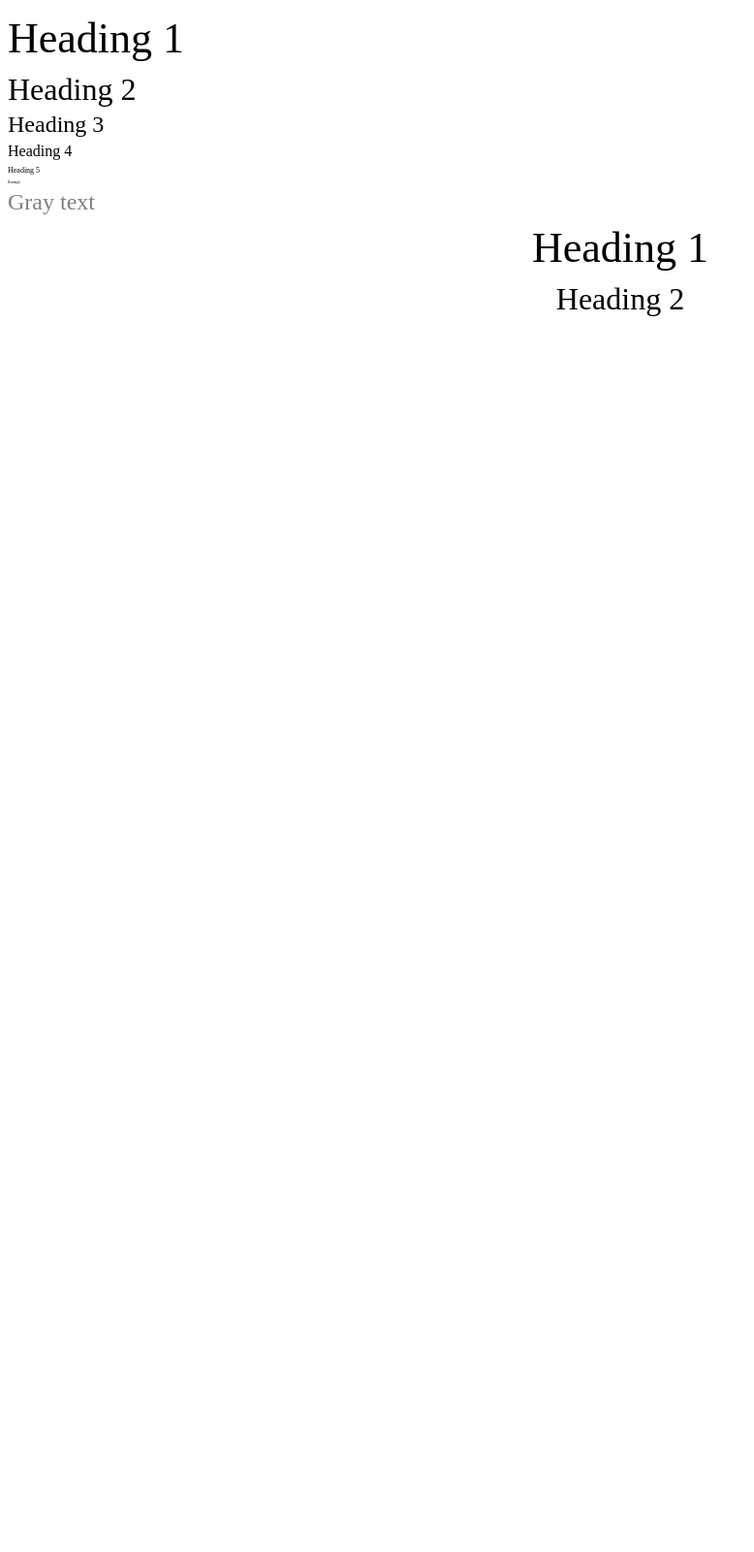
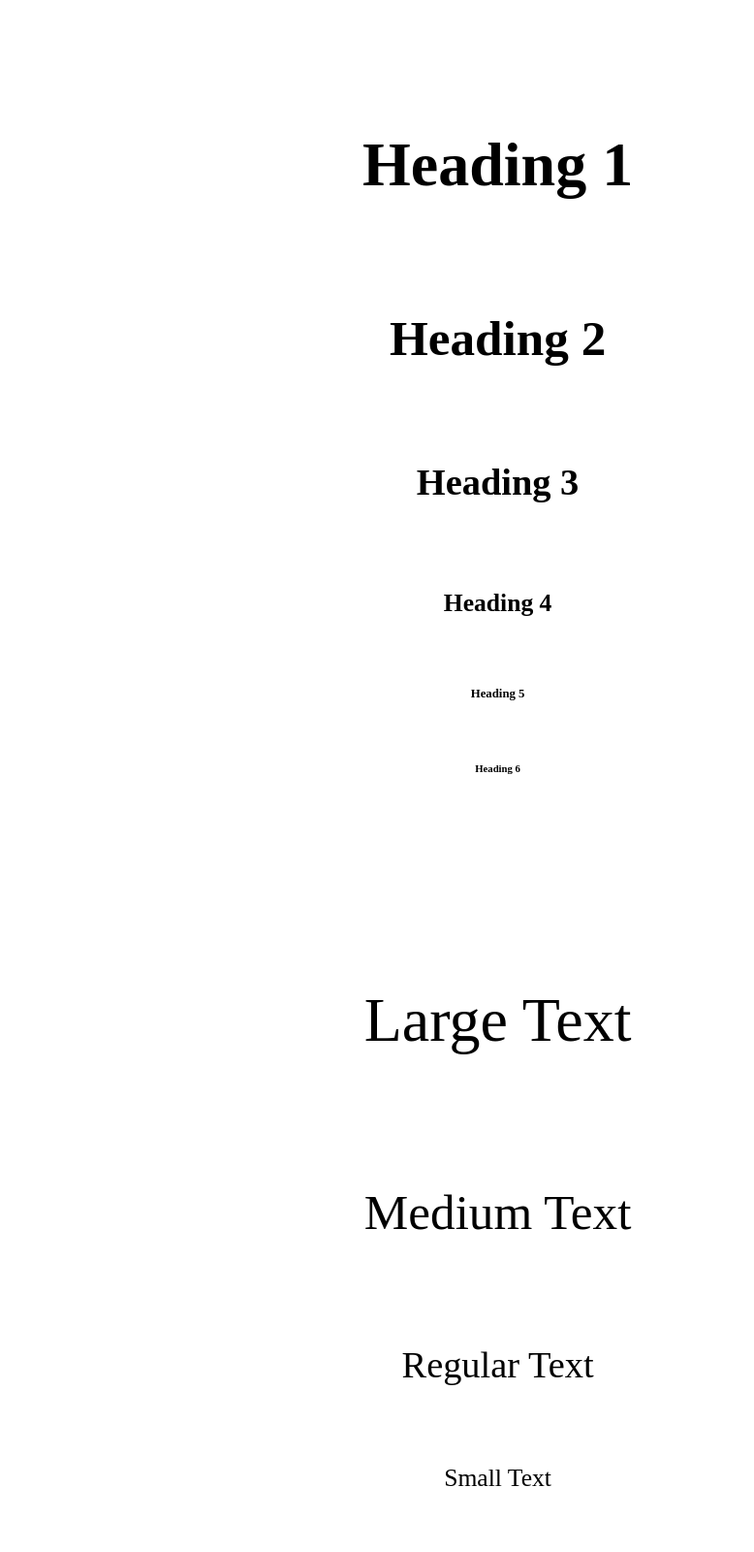
Before and after one commit to Syedmha/TinyFilter-UI, a plain HTML site: page Docs/Components/text.html in a window 1280 px wide. Shown: the top 1600 px of the page at 97% size, without its empty margins (0-778 px from the left). Before the commit the page ends 800 px from the top, so only its background shows below. Drawn offline with Linux system fonts and the light colour scheme; files whose address does not match are found by name.

Commit message:
Add: Text Component

```diff
--- a/Docs/Components/text.html
+++ b/Docs/Components/text.html
@@ -7,25 +7,38 @@
     <meta name="viewport" content="width=device-width, initial-scale=1.0">
     <title>Text</title>
     <script src="https://kit.fontawesome.com/f3f9dcc437.js" crossorigin="anonymous"></script>
-    <link rel="stylesheet" href="/components/text/text.css" />
+    <link rel="stylesheet" href="/styles/components.css" />
+    <link rel="stylesheet" href="/styles/document.css" />
+
 </head>
 
 <body>
-    <div>
-        <div class="h1">Heading 1</div>
-        <div class="h2">Heading 2</div>
-        <div class="h3">Heading 3</div>
-        <div class="h4">Heading 4</div>
-        <div class="h5">Heading 5</div>
-        <div class="h6">Heading 6</div>
-    </div>
-    <div>
-        <div class="h3 gray">Gray text</div>
-    </div>
-    <div>
-        <div class="h1 center">Heading 1</div>
-        <div class="h2 center">Heading 2</div>
-    </div>
+    <section class="component-section">
+        <div class="comp-box centered-flex-col-container ">
+            <h1 class="h1">Heading 1</h1>
+            <h2 class="h2">Heading 2</h2>
+            <h3 class="h3">Heading 3</h3>
+            <h4 class="h4">Heading 4</h4>
+            <h5 class="h5">Heading 5</h5>
+            <h6 class="h6">Heading 6</h6>
+        </div>
+        <div class="comp-box centered-flex-col-container ">
+            <p class="lg-txt">Large Text</p>
+            <p class="md-txt">Medium Text</p>
+            <p class="rg-txt">Regular Text</p>
+            <p class="sm-txt">Small Text</p>
+        </div>
+        <div class="comp-box centered-flex-col-container">
+            <p class="rg-txt gray-txt">Gray text</p>
+            <p class="rg-txt underline-txt">Underline text</p>
+            <p class="rg-txt strikethrough-txt">Strikethrough text</p>
+        </div>
+        <div class="comp-box flex-col-container">
+            <p class="rg-txt left-txt">TextAlign - Left</p>
+            <p class="rg-txt center-txt">TextAlign - Center</p>
+            <p class="rg-txt right-txt">TextAlign - Right</p>
+        </div>
+    </section>
 </body>
 
 </html>
--- a/components/text/text.css
+++ b/components/text/text.css
@@ -1,32 +1,74 @@
 @import url(/styles/root.css);
 
-.h1{
-    font-size: 2.75rem;
-  line-height: 4rem;
+.h1 {
+    font-size: 4rem;
 }
-.h2{
-    font-size: 2rem;
-  line-height: 2.5rem;
+
+.h2 {
+    font-size: 3.2rem;
+
 }
-.h3{
-    font-size: 1.5rem;
-  line-height: 2rem;
+
+.h3 {
+    font-size: 2.4rem;
+
 }
-.h4{
-    font-size: 1rem;
-    line-height: 1.5rem;
+
+.h4 {
+    font-size: 1.6rem;
+
 }
-.h5{
-    font-size: 0.5rem;
-    line-height: 1rem;
+
+.h5 {
+    font-size: 0.8rem;
+
 }
-.h6{
-    font-size: 0.2rem;
-    line-height: 0.5rem;
+
+.lg-txt {
+    font-size: 4rem;
 }
-.gray{
+
+.md-txt {
+    font-size: 3.2rem;
+
+}
+
+.rg-txt {
+    font-size: 2.4rem;
+
+}
+
+.sm-txt {
+    font-size: 1.6rem;
+
+}
+
+
+.gray-txt {
     color: var(--gray-100);
 }
-.center{
+
+.underline-txt {
+    text-decoration: underline;
+}
+
+.strikethrough-txt {
+    text-decoration: line-through;
+}
+
+
+.center {
     text-align: center;
 }
+
+.left-txt {
+    text-align: left;
+}
+
+.center-txt {
+    text-align: center;
+}
+
+.right-txt {
+    text-align: right;
+}
```
